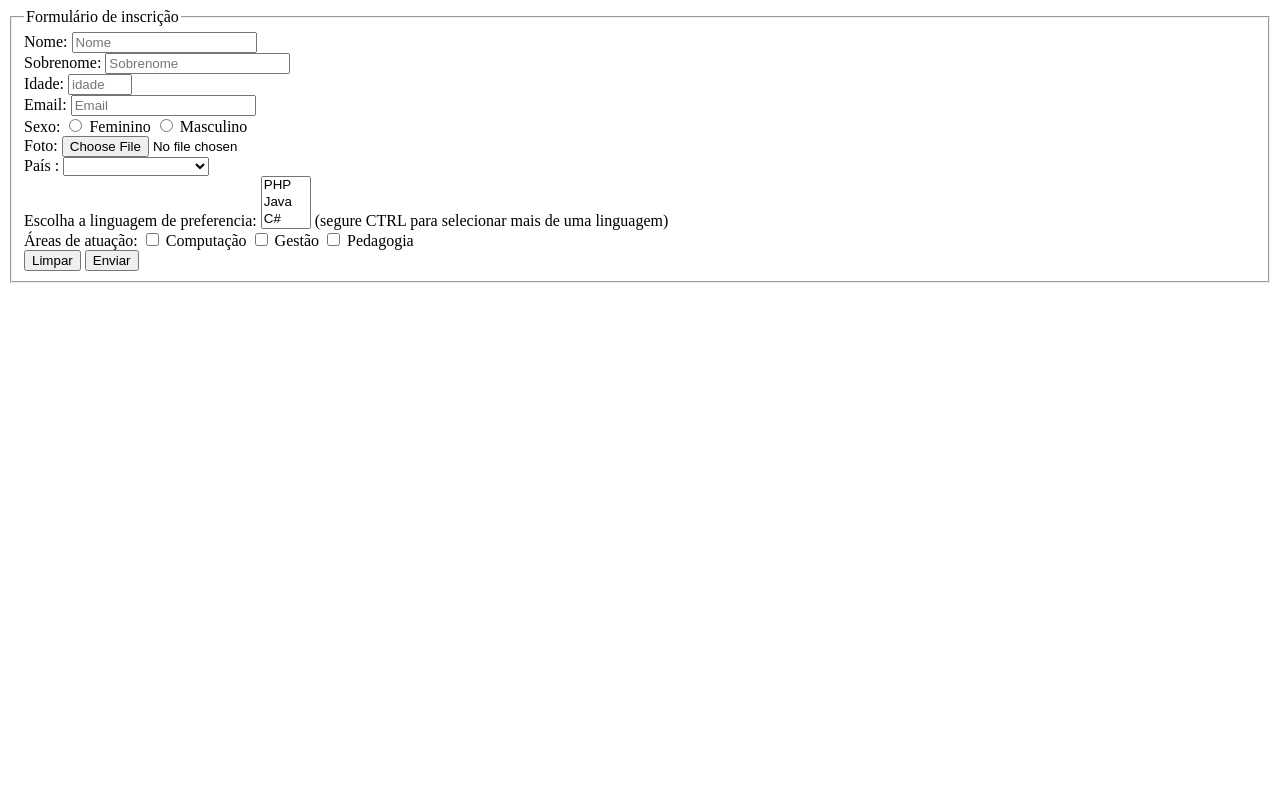
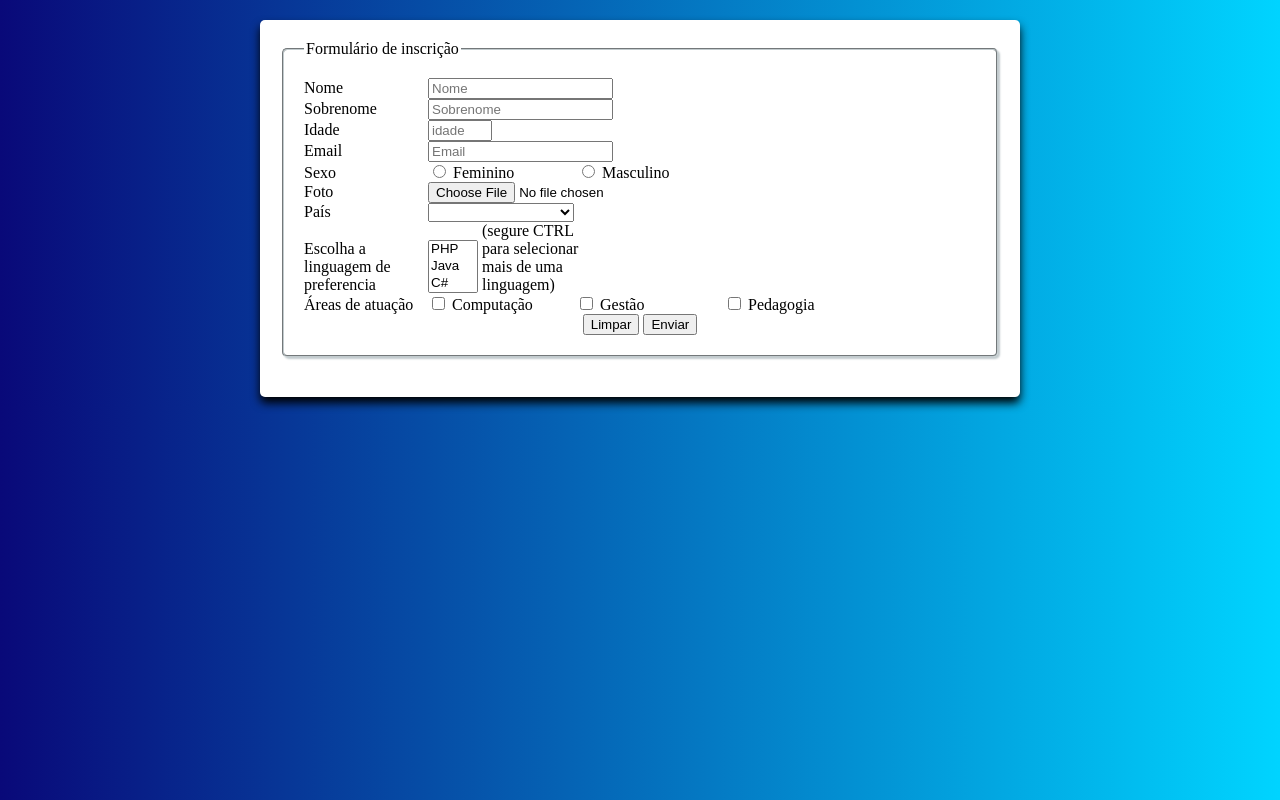
Before and after one commit to GabrielHenriquedev/AtividadesdeWeb, a plain HTML site: page Atividades de web/Atividade_web1/index.html in a window 1280 px wide. Drawn offline with Linux system fonts and the light colour scheme.

Commit message:
Update index.html

```diff
--- a/Atividades de web/Atividade_web1/index.html
+++ b/Atividades de web/Atividade_web1/index.html
@@ -7,38 +7,39 @@
     <title>Formulário html</title>
 </head>
 <body>
+    <div class="conteiner">
     <form action="">
         <fieldset>
             <legend>Formulário de inscrição</legend>
             <div class="row">
-                <label for="">Nome: </label>
+                <label for="">Nome </label>
                 <input type="text" placeholder="Nome" required="required">
             </div>
             <div class="row">
-                <label for="">Sobrenome: </label>
+                <label for="">Sobrenome </label>
                 <input type="text" placeholder="Sobrenome" required="required">
             </div>
             <div class="row">
-                <label for="">Idade: </label>
+                <label for="">Idade </label>
                 <input type="number" name="idade" min="18" max="120" placeholder="idade" required="required"  pattern="[0-9]+$" >
             </div>
             <div class="row">
-                <label for="">Email: </label>
+                <label for="">Email </label>
                 <input type="email" placeholder="Email" required="required">
             </div>
             <div class="sexo">
-                <label for="">Sexo: </label>
+                <label for="">Sexo </label>
                 <input type="radio" value="Feminino" id="feminino" name="Sexo" required="required">
                 <label for="">Feminino</label>
                 <input type="radio" value="Masculino" id="masculino" name="Sexo" required="required">
                 <label for="">Masculino</label>
             </div>
             <div>
-                <label for="">Foto: </label>
+                <label for="">Foto</label>
                 <input type="file" name="myImage" accept="image/x-png,image/jpeg" />
             </div>
             <div>
-                <label for="">País : </label>
+                <label for="">País </label>
                 <select name=Pais>
                     <option value="null" selected></option>
                     <option value="África do Sul">África do Sul</option>
@@ -219,7 +220,7 @@
             </div>
 
             <div>
-                <label for="">Escolha a linguagem de preferencia: </label>
+                <label for="">Escolha a linguagem de preferencia </label>
                 <select id="Programacao" multiple="multiple" size="3" style="width: 50px;" >
                 <option value="PHP">PHP</option>
                 <option value="Java">Java</option>
@@ -230,7 +231,7 @@
             <label for="">(segure CTRL para selecionar mais de uma linguagem)</label>
             </div>
             <div>
-                <label for="">Áreas de atuação: </label>
+                <label for="">Áreas de atuação </label>
                 <input type="checkbox">
                 <label for=""> Computação</label>
                 <input type="checkbox">
@@ -239,14 +240,48 @@
                 <label for="">Pedagogia</label>
             </div>
 
-           <div>
+           <div class="buttons">
 
             <input type="reset"  name="b2" value="Limpar">
             <input type="submit" name="b1" value="Enviar">
            </div>
         </fieldset>
     </form>
+    </div>
+
+    <style>
+        label{
+        display: inline-block;
+        width: 120px;
+        }
 
 
+    .conteiner{
+        background-color: #FFF;
+        width: 720px;
+        padding: 20px;
+        margin: 20px auto 0 auto;
+        box-shadow: 0px 6px 10px;
+        border-radius: 5px;
+    }
+    .buttons {
+        text-align: center;
+    }
+
+    body {
+        background: rgb(2, 0, 36);
+        background: linear-gradient(90deg, rgba(2, 0, 36, 1) 0%, rgba(9, 9, 121, 1) 0%, rgba(0, 212, 255, 1) 100%);
+    }
+
+    fieldset {
+        border-radius: 5px;
+        padding: 20px;
+        margin-bottom: 20px;
+        border-color: #c2cbce;
+        box-shadow: 2px 2px 2px #c2cbce;
+    }
+
+
+    </style>
 </body>
 </html>
```
